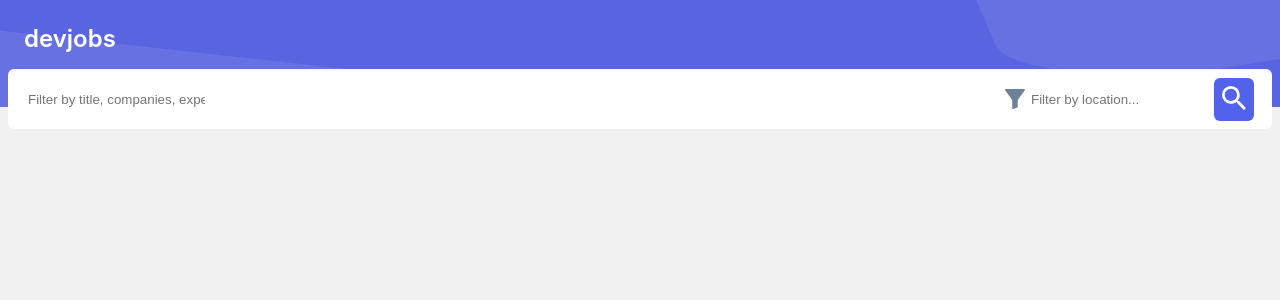
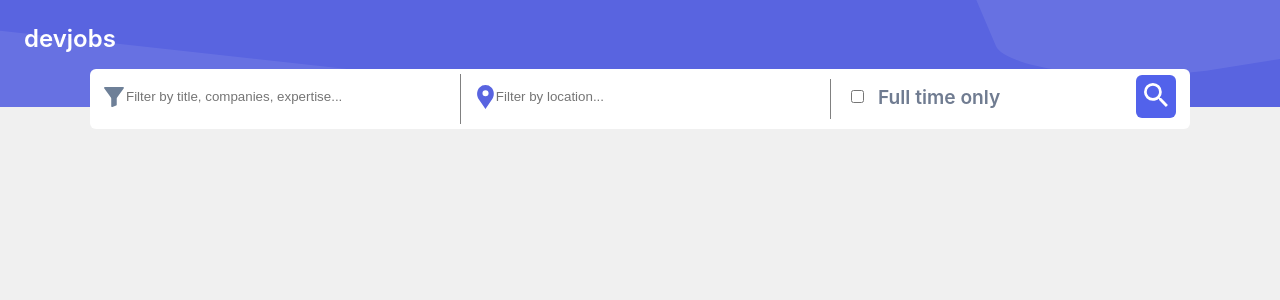
Before and after one commit to jianninetorres/github-jobs-api, a React (Create React App) app: page / in a window 1280 px wide. Shown: the top 300 px of the page. Built offline with nearby package versions, Linux system fonts and the light colour scheme; no server answers.

Commit message:
More Form styles

```diff
--- a/src/components/Form.js
+++ b/src/components/Form.js
@@ -2,6 +2,7 @@ import React, { useState } from "react";
 import styled from "styled-components";
 import filterIcon from "../images/icon-filter.svg";
 import searchIcon from "../images/icon-search.svg";
+import locationIcon from "../images/icon-location.svg";
 
 const FormStyles = styled.form`
   display: flex;
@@ -9,9 +10,9 @@ const FormStyles = styled.form`
   align-items: center;
   border-radius: 6px;
   width: 100%;
+  max-width: 1100px;
   min-height: 60px;
   background-color: var(--white);
-  padding: 0 var(--base-size);
 
   label:not([for="checkbox"]) {
     //hide label visually but keep them available to screen reader and other assistive technology
@@ -31,17 +32,39 @@ const FormStyles = styled.form`
     justify-content: space-between;
     border: none;
     flex-basis: 180px;
-    flex: 1 1 auto;
-    padding: 0;
+
+    &:nth-child(1) {
+      flex: 1 1 auto;
+    }
+
+    &:nth-child(2) {
+      @media screen and (max-width: 767px) {
+        display: none;
+      }
+    }
 
     &:nth-child(2),
     &:nth-child(3) {
       flex: 0;
+      @media screen and (min-width: 768px) {
+        flex: 1 1 auto;
+      }
+    }
+
+    &:nth-child(1),
+    &:nth-child(2) {
+    @media screen and (min-width: 768px) {
+      border-right: 1px solid grey;
+      padding-right: 8px;
     }
   }
 
   input {
     border: 0;
+  }
+
+  input:not([name="type"]) {
+    width: 100%;
   }
 
   input[name="description"] {
@@ -52,15 +75,20 @@ const FormStyles = styled.form`
     }
   }
 
-  input[name="location"] {
+  input[name="location"],
+  input[name="type"],
+  p {
     display: none;
     @media screen and (min-width: 768px) {
       display: block;
     }
   }
 
-  input[name="type"] {
-    display: none;
+
+  img {
+    @media screen and (min-width: 768px) {
+      order: -1;
+    }
   }
 
   button {
@@ -68,6 +96,12 @@ const FormStyles = styled.form`
     border: none;
     border-radius: 6px;
     padding: calc(var(--base-size) / 2);
+  }
+
+  p {
+    margin-bottom: 0;
+    font-weight: 600;
+    width: 75%;
   }
 `;
 
@@ -112,10 +146,12 @@ const Form = ({ jobs }) => {
           value={location}
           placeholder="Filter by location..."
         />
+        <img src={locationIcon} alt="location icon" />
       </fieldset>
       <fieldset>
         <label htmlFor="type">Full Time Only</label>
         <input type="checkbox" name="type" />
+        <p>Full time only</p>
         <button type="submit">
           <img src={searchIcon} alt="search button" />
         </button>
```
Also changed, not shown: src/images/icon-location.svg (added).
